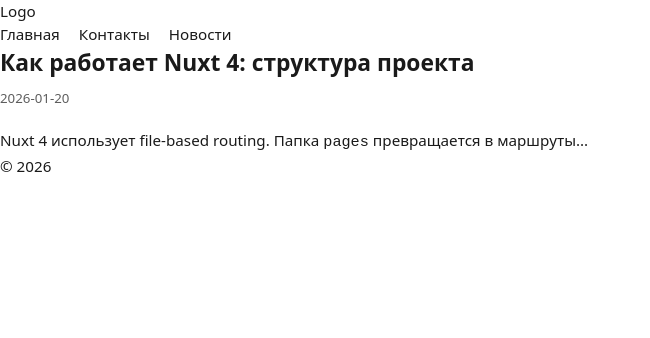
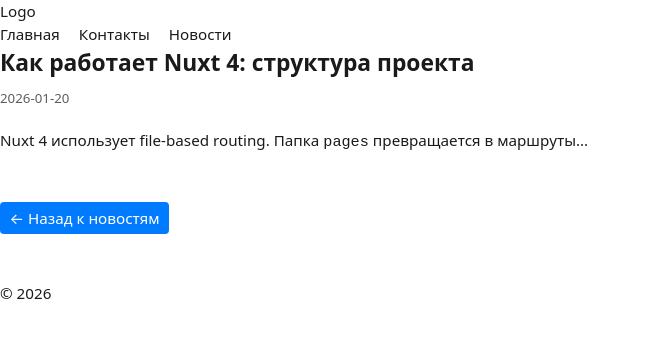
Before and after one commit to Vadimgrig2012/test_nuxt_strapi, a Nuxt app in the folder frontend/: page /news/kak-rabotaet-nuxt-4-struktura-proekta in a window 1280 px wide. Shown: the top 338 px of the page, without its empty margins (0-650 px from the left). Built offline with nearby package versions, Linux system fonts and the light colour scheme.

Commit message:
add btn component

```diff
--- /dev/null
+++ b/frontend/app/components/Button.vue
@@ -0,0 +1,30 @@
+<template>
+	<NuxtLink
+		class="button"
+		:to="to"
+	>
+		<slot />
+	</NuxtLink>
+</template>
+
+<script setup>
+defineProps({
+	to: {
+		type: [String, Object],
+		required: true
+	}
+})
+</script>
+
+<style scoped lang="scss">
+.button {
+	margin: 5rem 0;
+	padding: 0.5rem 1rem;
+	background-color: #007bff;
+	color: white;
+	border-radius: 4px;
+	text-decoration: none;
+	text-align: center;
+	display: inline-block;
+}
+</style>
--- a/frontend/app/pages/news/[slug].vue
+++ b/frontend/app/pages/news/[slug].vue
@@ -23,6 +23,8 @@
 
 		<NuxtLink to="/news">Вернуться к новостям</NuxtLink>
 	</section>
+
+	<Button to="/news">← Назад к новостям</Button>
 </template>
 
 <script setup>
```
